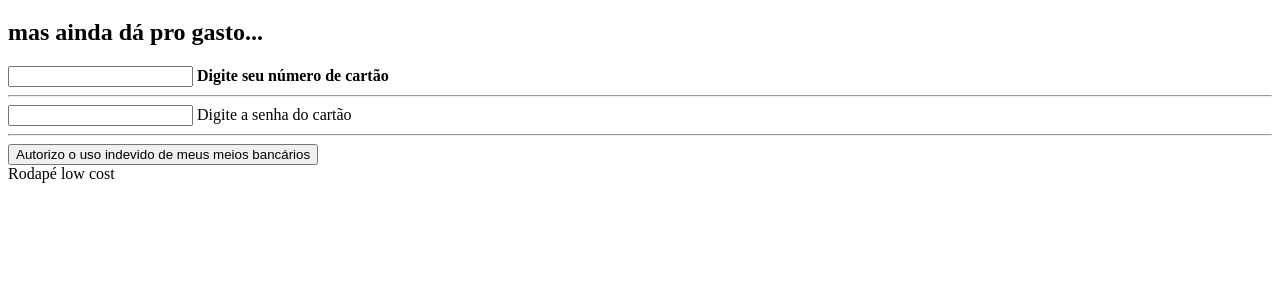
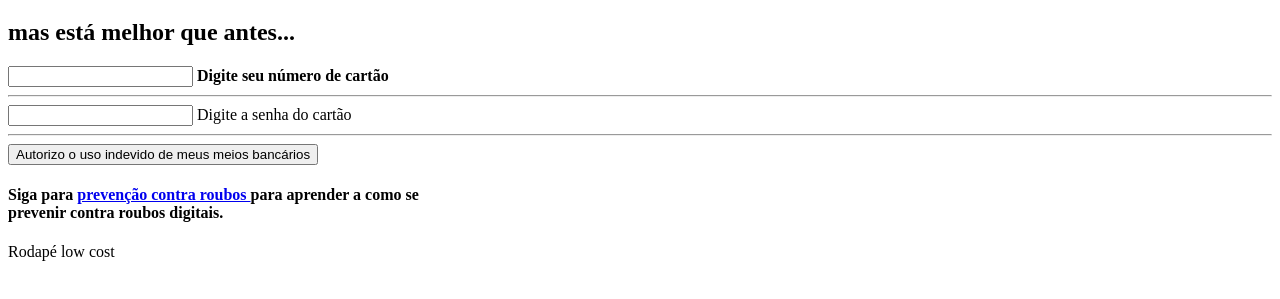
Before and after one commit to DevIsper/HTML, a plain HTML site: page index.html in a window 1280 px wide. Shown: the part 61-360 px from the top of the page. Drawn offline with Linux system fonts and the light colour scheme.

Commit message:
Adição da tag nav redirecionando para a prevenção.

```diff
--- a/index.html
+++ b/index.html
@@ -13,7 +13,7 @@
     </h1>
 
     <h2>
-        mas ainda dá pro gasto...
+        mas está melhor que antes...
     </h2>
 
     <form>
@@ -29,7 +29,15 @@
 
     </form>
 
+
     <r
+
+    <nav>
+        <h4>
+            Siga para <a href="./prevencao.html"> prevenção contra roubos </a> para aprender a como se <br />
+            prevenir contra roubos digitais.
+        </h4>
+    </nav>
 
 </body>
 
```
